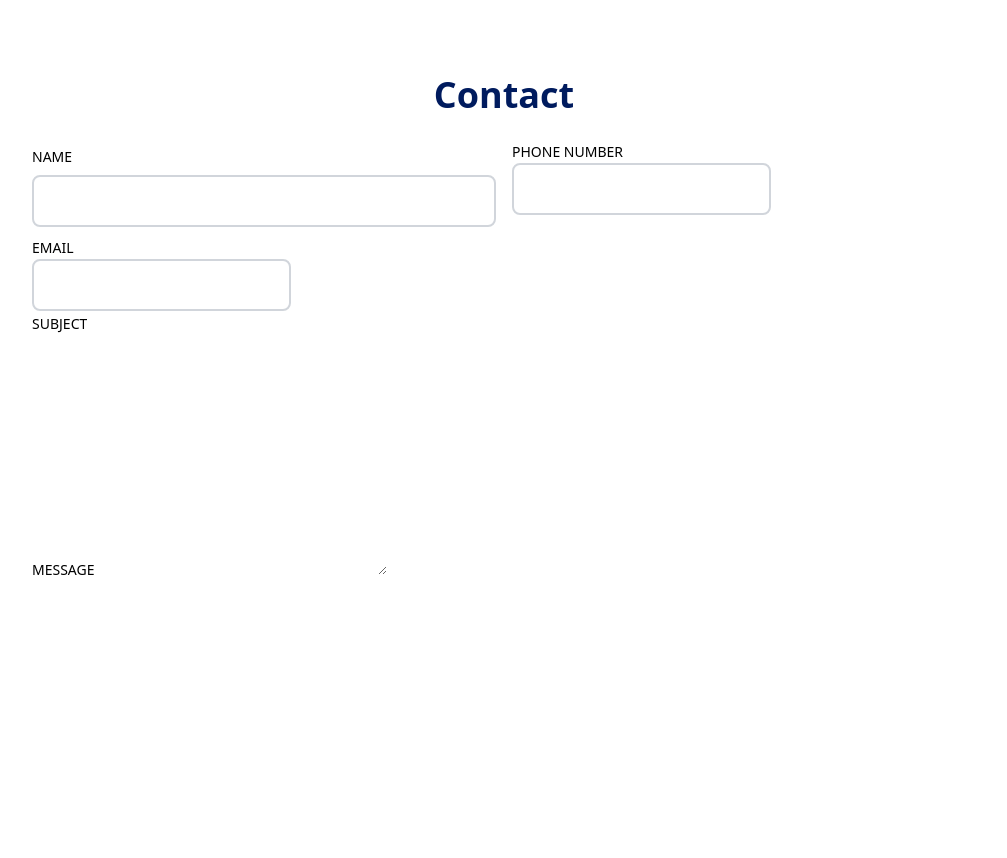
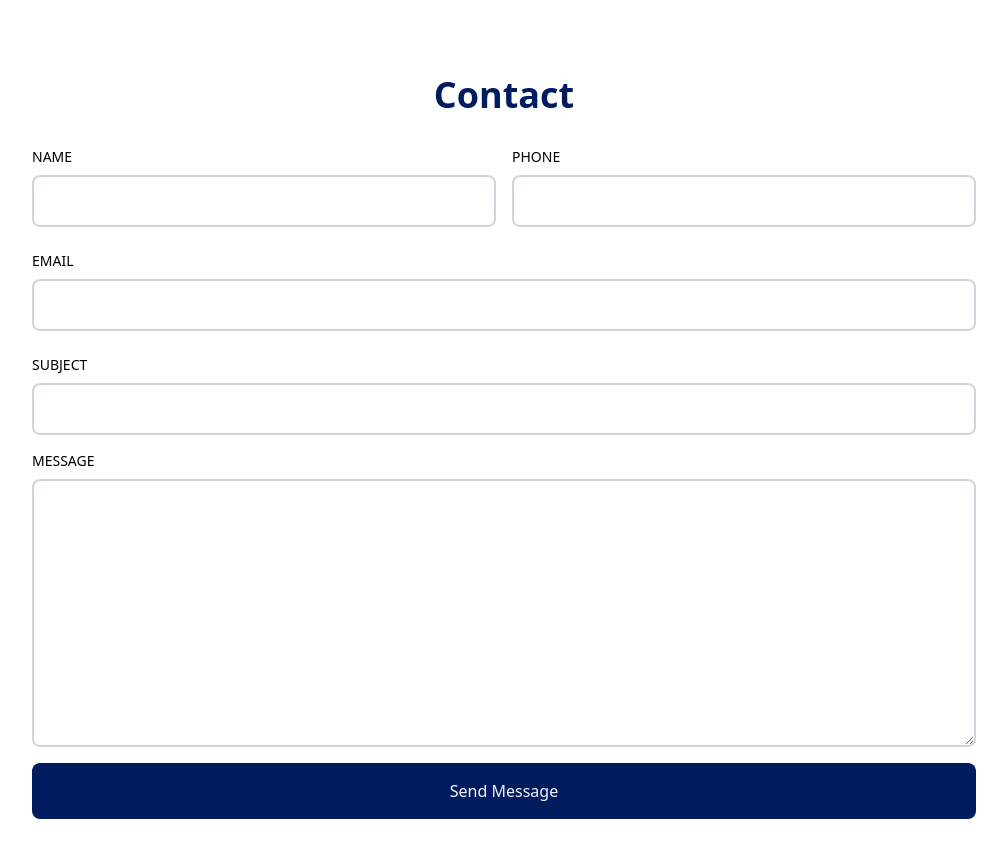
Before and after one commit to TechWithRyan/dev-portfolio-vite-react, a React (Vite) app: page / in a window 1280 px wide. Shown: the part 2280-3138 px from the top of the page, without its empty margins (168-1175 px from the left). Before the commit the page ends 2925 px from the top, so only its background shows below. Built offline with nearby package versions, Linux system fonts and the light colour scheme.

Commit message:
Almost done

```diff
--- a/src/Components/Contact.jsx
+++ b/src/Components/Contact.jsx
@@ -4,28 +4,29 @@ const Contact = () => {
     return (
         <div id='contact' className='max-w-[1040px] m-auto md:pl-20 p-4 py-16'>
             <h1 className='py-4 text-4xl font-bold text-center text-[#001b5e] '>Contact</h1>
-            <form action="" method="POST" encType='multipart/form-data'>
+            <form action="https://getform.io/f/33528832-c6a7-486c-9bae-9cfeb248cfee" method="POST" encType='multipart/form-data'>
                 <div className='grid md:grid-cols-2 gap-4 w-full py-2'>
                     <div className='flex flex-col'>
                         <label className='uppercase text-sm py-2'>Name</label>
                         <input className='border-2 rounded-lg p-3 flex border-gray-300' type="text" name='name' />
                     </div>
-                    <div>
-                        <label className='uppercase text-sm py-2'>Phone Number</label>
+                    <div className='flex flex-col'>
+                        <label className='uppercase text-sm py-2'>Phone</label>
                         <input className='border-2 rounded-lg p-3 flex border-gray-300' type="text" name='phone' />
                     </div>
                 </div>
-                <div>
+                <div className='flex flex-col py-2'>
                     <label className='uppercase text-sm py-2'>Email</label>
                     <input className='border-2 rounded-lg p-3 flex border-gray-300' type="email" name='email' />
                 </div>
-                <div>
+                <div className='flex flex-col py-2'>
                     <label className='uppercase text-sm py-2'>Subject</label>
-                    <input type="text" name='subject' />
+                    <input className='border-2 rounded-lg p-3 flex border-gray-300' type="text" name='subject' />
                 </div>
-                <div>
+                <div className='flex flex-col'>
                     <label className='uppercase text-sm py-2'>Message</label>
-                    <textarea name="message" cols="30" rows="10"></textarea>
+                    <textarea className='border-2 rounded-lg p-3 border-gray-300' name="message" cols="30" rows="10"></textarea>
+                    <button className='bg-[#001b5e] text-gray-100 mt-4 w-full p-4 rounded-lg'>Send Message</button>
                 </div>
             </form>
         </div>
--- a/src/Components/SideNav.jsx
+++ b/src/Components/SideNav.jsx
@@ -11,20 +11,20 @@ const SideNav = () => {
 
     return (
         <div>
-            <AiOutlineMenu onClick={handleNav} className='absolute top-4 right-4 z-[99] md:hidden' />
+            <AiOutlineMenu size={30} onClick={handleNav} className='absolute top-4 right-4 z-[99] md:hidden text-white' />
             {
                 nav ? (
                     <div className='fixed w-full h-screen bg-white/30 flex flex-col justify-center items-center z-20'>
 
-                        <a href="#main" className='w-[75%] flex justify-center items-center rounded-full shadow-lg bg-gray-100 shadow-gray-400 m-2 p-4 cursor-pointer hover:scale-110 ease-in duration-200'>
+                        <a onClick={handleNav} href="#main" className='w-[75%] flex justify-center items-center rounded-full shadow-lg bg-gray-100 shadow-gray-400 m-2 p-4 cursor-pointer hover:scale-110 ease-in duration-200'>
                             <AiOutlineHome size={20} />
                             <span className='pl-4'>Home</span>
                         </a>
-                        <a href="#work" className='w-[75%] flex justify-center items-center rounded-full shadow-lg bg-gray-100 shadow-gray-400 m-2 p-4 cursor-pointer hover:scale-110 ease-in duration-200'>
+                        <a onClick={handleNav} href="#work" className='w-[75%] flex justify-center items-center rounded-full shadow-lg bg-gray-100 shadow-gray-400 m-2 p-4 cursor-pointer hover:scale-110 ease-in duration-200'>
                             <GrProjects size={20} />
                             <span className='pl-4'>Work</span>
                         </a>
-                        <a href="#projects" className='w-[75%] flex justify-center items-center rounded-full shadow-lg bg-gray-100 shadow-gray-400 m-2 p-4 cursor-pointer hover:scale-110 ease-in duration-200'>
+                        <a onClick={handleNav} href="#projects" className='w-[75%] flex justify-center items-center rounded-full shadow-lg bg-gray-100 shadow-gray-400 m-2 p-4 cursor-pointer hover:scale-110 ease-in duration-200'>
                             <AiOutlineProject size={20} />
                             <span className='pl-4'>Projects</span>
                         </a>
@@ -32,7 +32,7 @@ const SideNav = () => {
                             <BsPerson size={20} />
                             <span className='pl-4'>Resume</span>
                         </a>
-                        <a href="#contact" className='w-[75%] flex justify-center items-center rounded-full shadow-lg bg-gray-100 shadow-gray-400 m-2 p-4 cursor-pointer hover:scale-110 ease-in duration-200'>
+                        <a onClick={handleNav} href="#contact" className='w-[75%] flex justify-center items-center rounded-full shadow-lg bg-gray-100 shadow-gray-400 m-2 p-4 cursor-pointer hover:scale-110 ease-in duration-200'>
                             <AiOutlineMail size={20} />
                             <span className='pl-4'>Contact</span>
                         </a>
```
